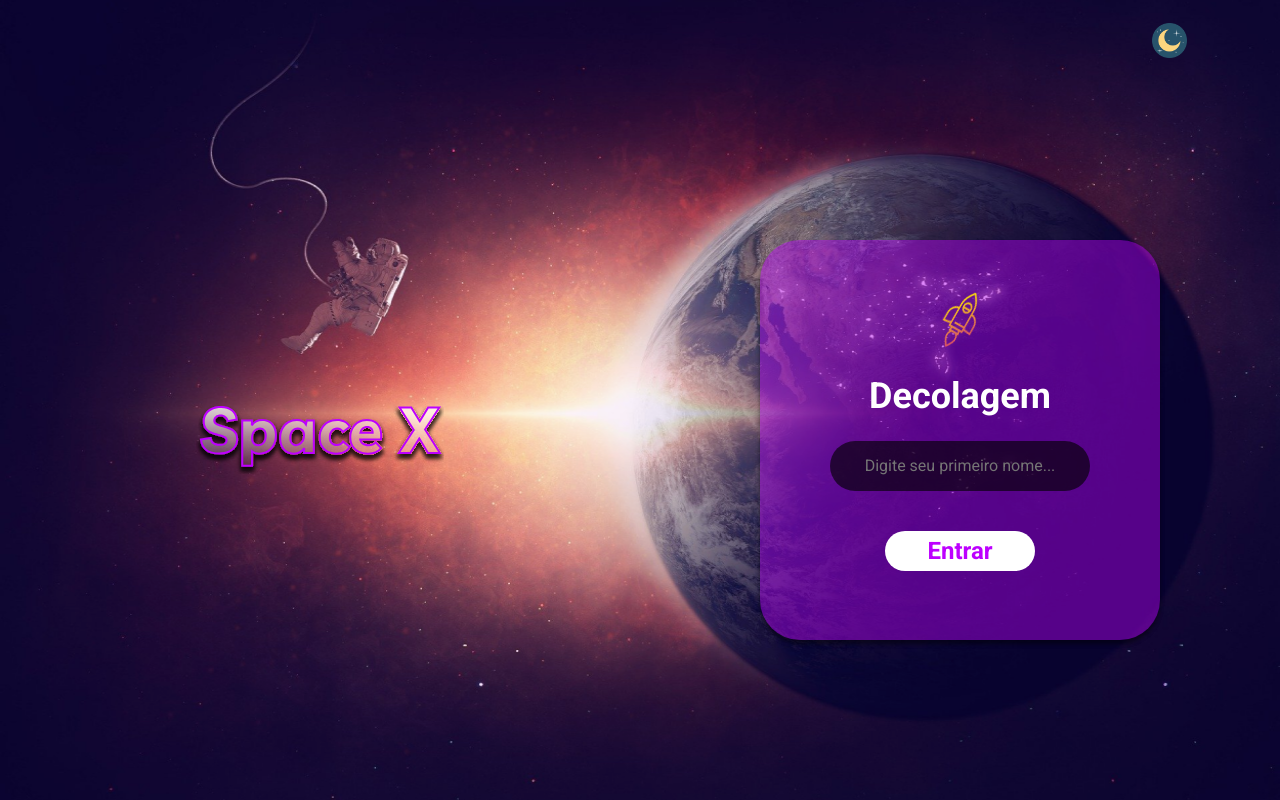
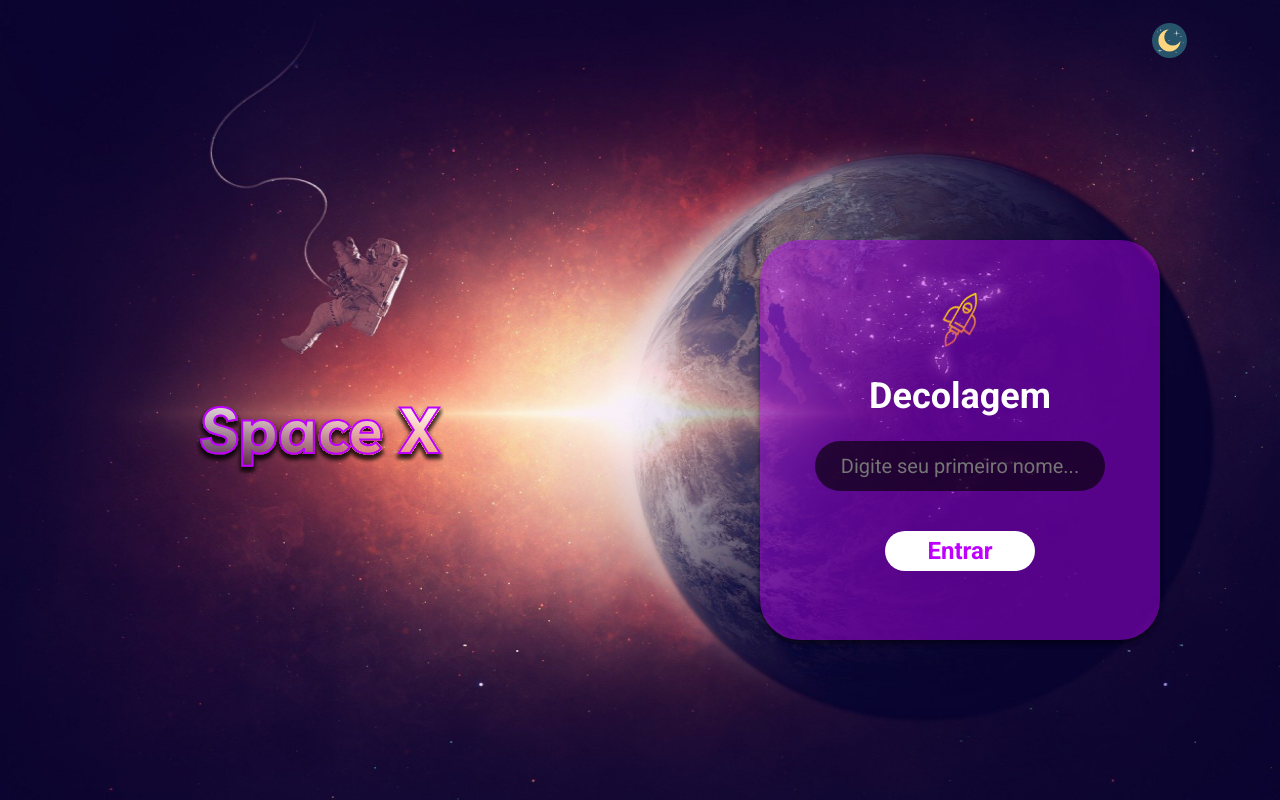
Before and after one commit to felipenmatos/space_x, a React (Create React App) app: page / in a window 1280 px wide. Built offline with nearby package versions, Linux system fonts and the light colour scheme.

Commit message:
style: login and home page input styling

```diff
--- a/src/pages/Home.jsx
+++ b/src/pages/Home.jsx
@@ -177,7 +177,7 @@
 `;
 
 const SearchInput = styled.input`
-  width: 450px;
+  width: 600px;
   height: 40px;
   background: rgba(0, 0, 0, 0.59);
   box-shadow: 0px 4px 4px rgba(0, 0, 0, 0.25), 0px 4px 4px rgba(0, 0, 0, 0.25),
@@ -188,15 +188,16 @@
   outline: none;
   font-family: "Roboto", sans-serif;
   font-wheight: 400;
-  font-size: 16px;
+  font-size: 20px;
   line-height: 42px;
   color: #ffffff;
 
   :placeholder {
     font-family: "Roboto", sans-serif;
     font-wheight: 400;
-    font-size: 16px;
+    font-size: 20px;
     line-height: 42px;
+    color: #ffffff;
   }
 `;
 
--- a/src/pages/Login.jsx
+++ b/src/pages/Login.jsx
@@ -212,7 +212,7 @@
 `;
 
 const Input = styled.input`
-  width: 250px;
+  width: 280px;
   height: 40px;
   padding: 5px 5px;
   background: rgba(0, 0, 0, 0.63);
@@ -220,7 +220,7 @@
   outline: none;
   font-family: "Roboto", sans-serif;
   font-wheight: 400;
-  font-size: 16px;
+  font-size: 20px;
   line-height: 42px;
   text-align: center;
   color: #ffffff;
@@ -228,7 +228,7 @@
   :placeholder {
     font-family: "Roboto", sans-serif;
     font-wheight: 400;
-    font-size: 16px;
+    font-size: 20px;
     line-height: 42px;
   }
 `;
```
